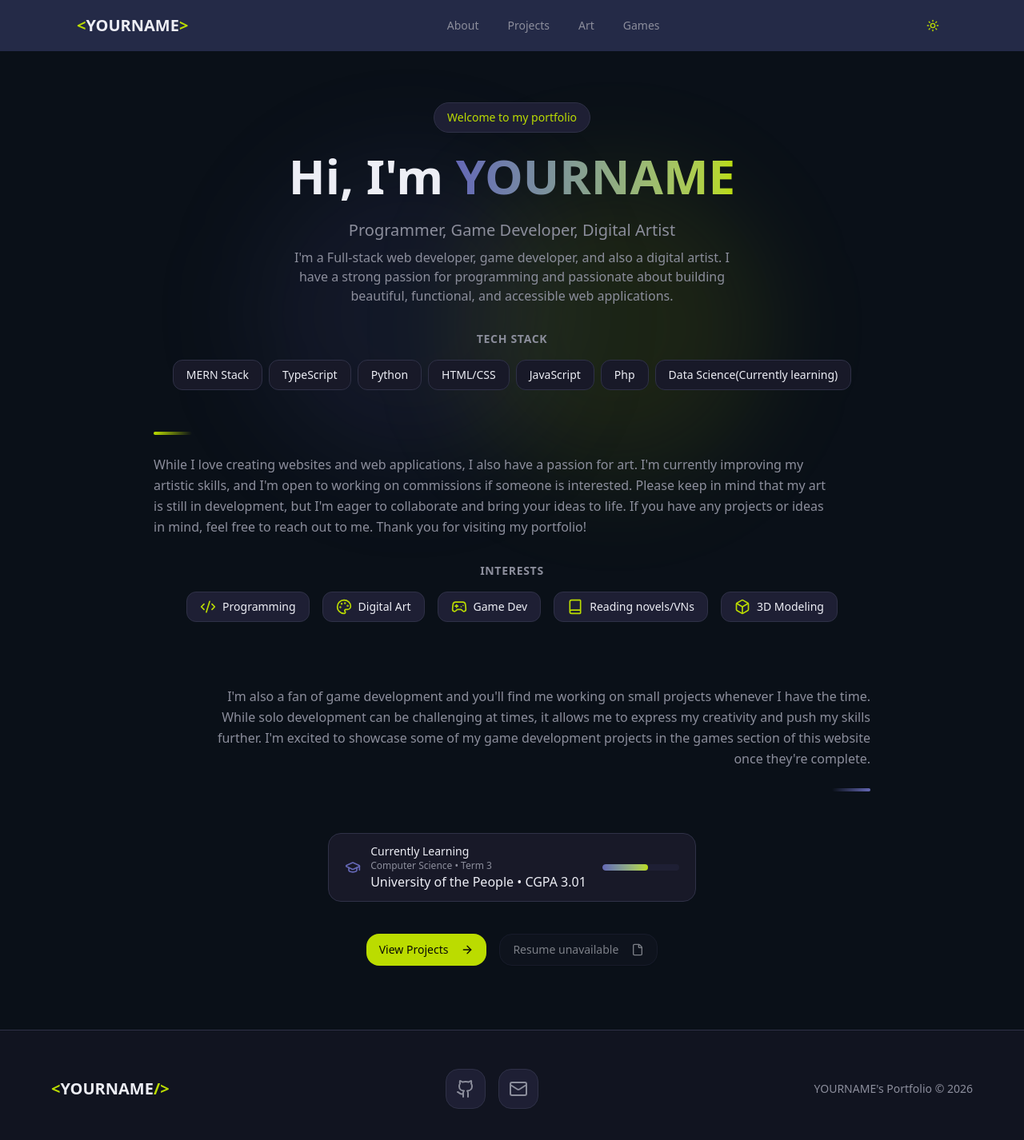
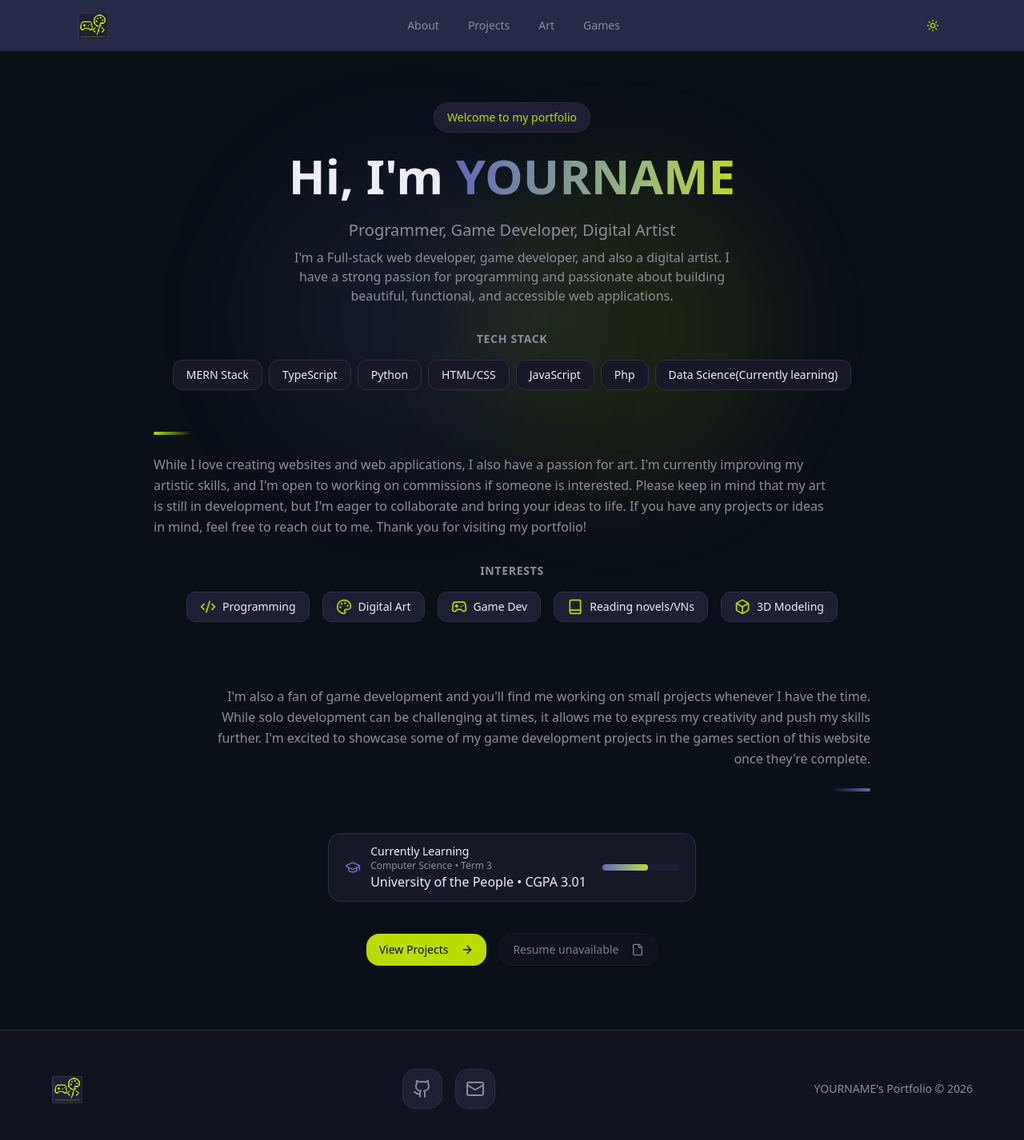
Before and after one commit to Yokusenpai/full-stack-portfolio-public, a React (Vite) app in the folder frontend/: page / in a window 1280 px wide. Shown: the top 1426 px of the page at 80% size. Built offline with nearby package versions, Linux system fonts and the light colour scheme.

Commit message:
updated logo

```diff
--- a/frontend/src/components/footer.tsx
+++ b/frontend/src/components/footer.tsx
@@ -38,9 +38,7 @@ export function Footer() {
             className="text-xl font-bold text-foreground"
             whileHover={{ scale: 1.05 }}
             whileTap={{ scale: 0.95 }}>
-            <span className="text-accent">&lt;</span>
-            YOURNAME
-            <span className="text-accent">/&gt;</span>
+            <img className="w-10 h-10" src="/portfolio.svg" alt="logo" />
           </motion.a>
 
           {/* Social Links */}
--- a/frontend/src/components/navbar.tsx
+++ b/frontend/src/components/navbar.tsx
@@ -34,9 +34,7 @@ export function Navbar() {
             className="text-xl font-bold text-foreground"
             whileHover={{ scale: 1.05 }}
             whileTap={{ scale: 0.95 }}>
-            <span className="text-accent">&lt;</span>
-            <NavLink to="/">YOURNAME</NavLink>
-            <span className="text-accent">&gt;</span>
+            <img className="w-10 h-10" src="/portfolio.svg" alt="logo" />
           </motion.div>
 
           {/* Desktop Navigation */}
```
